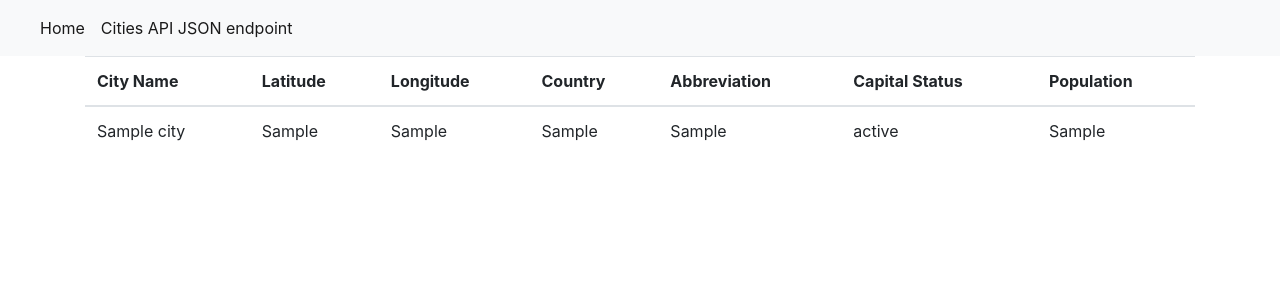
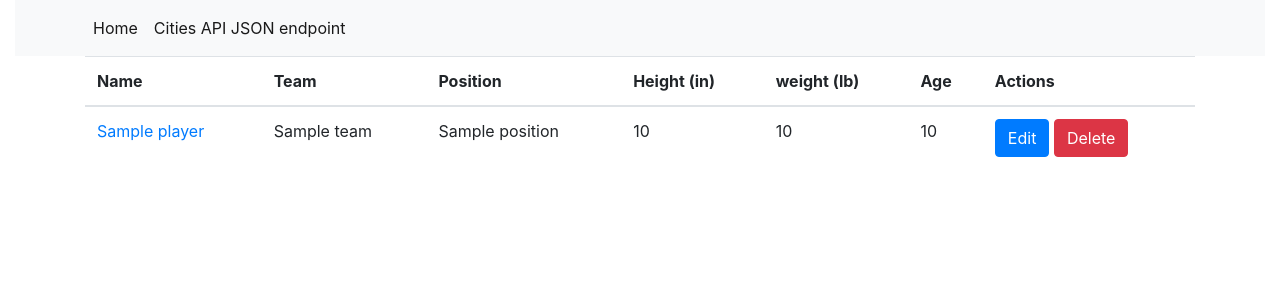
Before and after one commit to karthik892/is601-WebApplicationHomeworkPart3, a Flask app: template app/templates/index.html in a window 1280 px wide. Shown: the top 300 px of the page. Run offline with Flask 2, Linux system fonts and the light colour scheme; the template is opened without the code that fills it: most values are stand-ins (such as "Sample title", 1, 10 or a date in 2020); some libraries are stand-ins or nearby versions.

Commit message:
Updated Index page and layout

```diff
--- a/app/templates/index.html
+++ b/app/templates/index.html
@@ -3,25 +3,28 @@
 <table class="table">
     <thead>
     <tr>
-        <th scope="col">City Name</th>
-        <th scope="col">Latitude</th>
-        <th scope="col">Longitude</th>
-        <th scope="col">Country</th>
-        <th scope="col">Abbreviation</th>
-        <th scope="col">Capital Status</th>
-        <th scope="col">Population</th>
+        <th scope="col"> Name</th>
+        <th scope="col">Team</th>
+        <th scope="col">Position</th>
+        <th scope="col">Height (in)</th>
+        <th scope="col">weight (lb)</th>
+        <th scope="col">Age</th>
+        <th scope="col">Actions</th>
     </tr>
     </thead>
     <tbody>
-    {% for city in cities %}
+    {% for player in mlb %}
     <tr>
-        <td>{{ city.fldName }}</td>
-        <td>{{ city.fldLat }}</td>
-        <td>{{ city.fldLong }}</td>
-        <td>{{ city.fldCountry }}</td>
-        <td>{{ city.fldAbbreviation }}</td>
-        <td>{{ city.fldCapitalStatus }}</td>
-        <td>{{ city.fldPopulation }}</td>
+        <td><a href="/view/{{ player.id }}">{{ player.Name }}</a></td>
+        <td>{{ player.Team }}</td>
+        <td>{{ player.Position }}</td>
+        <td>{{ player.Height_inches }}</td>
+        <td>{{ player.Weight_lbs }}</td>
+        <td>{{ player.Age }}</td>
+        <td>
+            <a href="/edit/{{ player.id }}" class="btn btn-primary">Edit</a>
+            <a href="" class="btn btn-danger">Delete</a>
+        </td>
     </tr>
     {% endfor %}
     </tbody>
--- a/app/templates/layout.html
+++ b/app/templates/layout.html
@@ -1,45 +1,35 @@
 <!doctype html>
 <html lang="en">
 <head>
-
-    <!-- Required meta tags -->
-
-    <!-- Bootstrap CSS -->
-
-
     <meta charset="utf-8">
     <meta name="viewport" content="width=device-width, initial-scale=1, shrink-to-fit=no">
     <link rel="stylesheet" href="https://stackpath.bootstrapcdn.com/bootstrap/4.4.1/css/bootstrap.min.css"
           integrity="sha384-Vkoo8x4CGsO3+Hhxv8T/Q5PaXtkKtu6ug5TOeNV6gBiFeWPGFN9MuhOf23Q9Ifjh" crossorigin="anonymous">
-{% if user %}
-    <title>Welcome to {{ user.username }}'s site</title>
-    {% else %}
-    <title>Welcome to My Site!</title>
-    {% endif %}
+    <title>MLB Players</title>
 <head>
 <body>
 <!-- As a heading -->
-
-
+<div class="container-fluid">
   <nav class="navbar navbar-expand-lg navbar-light bg-light">
-  <a class="navbar-brand" href="#">{% if user %}{{ user.username }}'s Homepage{% else %}
-    <title>Welcome to My Homepage</title>
-    {% endif %}</a>
-  <button class="navbar-toggler" type="button" data-toggle="collapse" data-target="#navbarNavDropdown" aria-controls="navbarNavDropdown" aria-expanded="false" aria-label="Toggle navigation">
+    <div class="container">
+      <button class="navbar-toggler" type="button" data-toggle="collapse" data-target="#navbarNavDropdown"
+        aria-controls="navbarNavDropdown" aria-expanded="false" aria-label="Toggle navigation">
         <span class="navbar-toggler-icon"></span>
       </button>
       <div class="collapse navbar-collapse" id="navbarNavDropdown">
         <ul class="navbar-nav">
           <li class="nav-item active">
-        <a class="nav-link" href="#">Home <span class="sr-only">(current)</span></a>
+            <a class="nav-link" href="/#">Home <span class="sr-only">(current)</span></a>
           </li>
           <li class="nav-item active">
             <a class="nav-link" href="api/cities">Cities API JSON endpoint <span class="sr-only">(current)</span></a>
           </li>
-
         </ul>
       </div>
+    </div>
   </nav>
+</div>
+
 <main role="main" class="container">{% block content %}{% endblock %}</main>
     <div id="footer">
 <!-- Optional JavaScript -->
```
Lines whose indentation alone changed are shown as unchanged.
